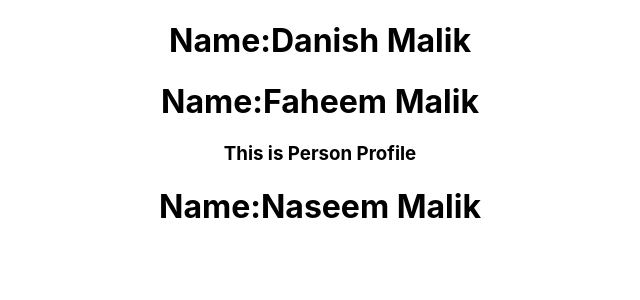
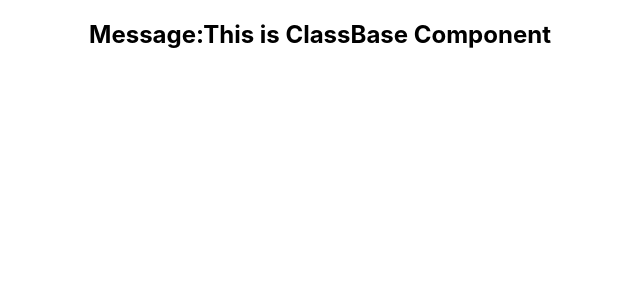
Before and after one commit to Noman-Memon/myproject, a React (Create React App) app: page / in a window 1280 px wide. Shown: the top 300 px of the page, without its empty margins (320-960 px from the left). Built offline with nearby package versions, Linux system fonts and the light colour scheme.

Commit message:
use of props in classbase component

```diff
--- a/src/App.js
+++ b/src/App.js
@@ -1,20 +1,20 @@
 import './App.css'
-import Profile from './components/Profile'
+// import Profile from './components/Profile'
 // import Hello from './components/Hello'
-// import Message from './components/Message'
+import Message from './components/Message'
 
 function App() {
   return (
     <div className="App">
       {/* <Hello /> */}
-      {/* <Message /> */}
-      <Profile name="Danish" lastName="Malik" />
+      <Message messageContent="This is ClassBase Component" />
+      {/* <Profile name="Danish" lastName="Malik" /> */}
       {/* saame components with different attributes */}
-      <Profile name="Faheem" lastName="Malik">
-        {/* we can pass an attributes as well as children  */}
-        <h3>This is Person Profile</h3>
-      </Profile>
-      <Profile name="Naseem" lastName="Malik" />
+      {/* <Profile name="Faheem" lastName="Malik"> */}
+      {/* we can pass an attributes as well as children  */}
+      {/* <h3>This is Person Profile</h3> */}
+      {/* </Profile> */}
+      {/* <Profile name="Naseem" lastName="Malik" /> */}
     </div>
   )
 }
--- a/src/components/Message.js
+++ b/src/components/Message.js
@@ -1,7 +1,7 @@
 import { Component } from 'react'
 class Message extends Component {
   render() {
-    return <h2>This is Class base component</h2>
+    return <h2>Message:{this.props.messageContent}</h2>
   }
 }
 export default Message
```
